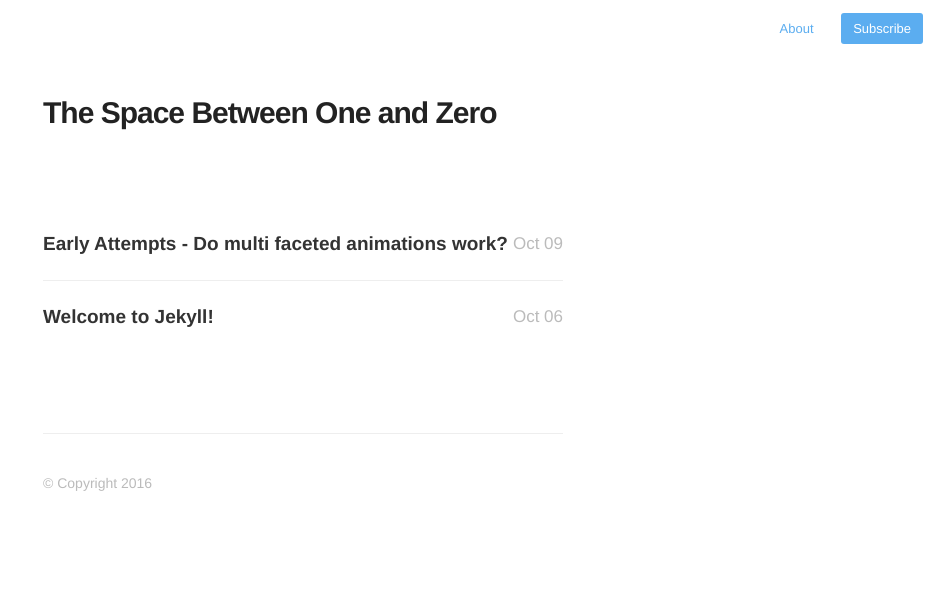
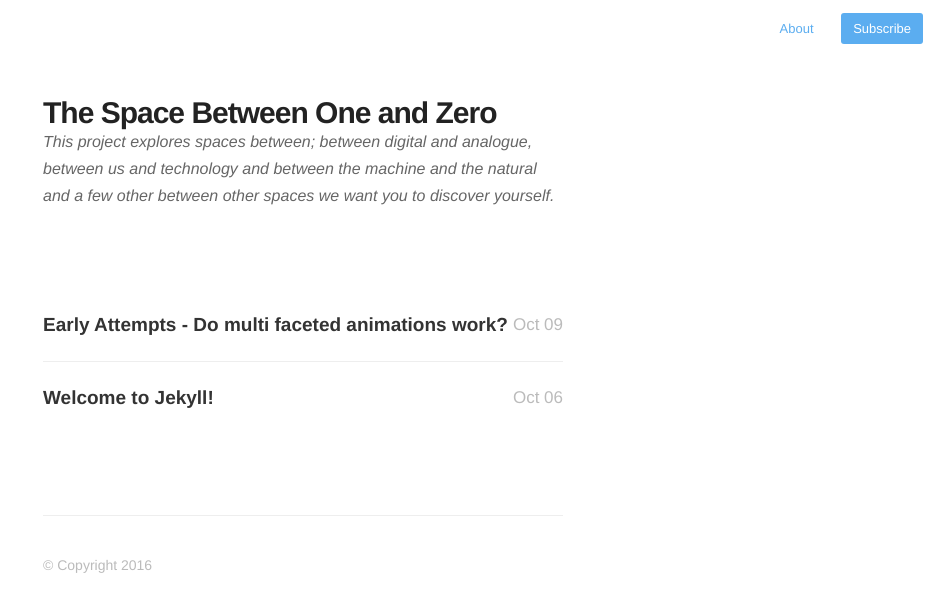
Before and after one commit to evolve2k/praxy, a Jekyll site: the page built from index.html, in a window 1280 px wide. Shown: the top 612 px of the page, without its empty margins (337-1280 px from the left). Built offline with Jekyll 4.4.1, drawn with Linux system fonts in a browser that asks for light colours; nearby versions of some CDN libraries.

Commit message:
Update from Forestry.io - index.html

```diff
--- a/index.html
+++ b/index.html
@@ -1,28 +1,6 @@
 ---
-title:
+title: ''
 layout: default
 ---
-
-
-  <h1 class="page-heading">{{ site.title }}</h1>
-
-<!-- <div class="home">
-
-  <ul class="post-list">
-    {% for post in site.posts %}
-      <li>
-        <span class="post-meta">{{ post.date | date: "%b %-d, %Y" }}</span>
-
-        <h2>
-          <a class="post-link" href="{{ post.url }}">{{ post.title | escape }}</a>
-        </h2>
-      </li>
-    {% endfor %}
-  </ul>
-
-  <p class="rss-subscribe">subscribe <a href="{{ "/feed.xml" | prepend: site.baseurl }}">via RSS</a></p>
-
-</div> -->
-
-{% include post-list.html %}
-{% include footer.html %}
+<h1 class="page-heading">{{ site.title }}</h1><p><em>This project explores spaces between;&nbsp;between digital and analogue, between us and technology and between the machine and the natural and a few other between other spaces we want you to discover yourself.</em></p>
+<p>{% include post-list.html %}{% include footer.html %}</p>
```
